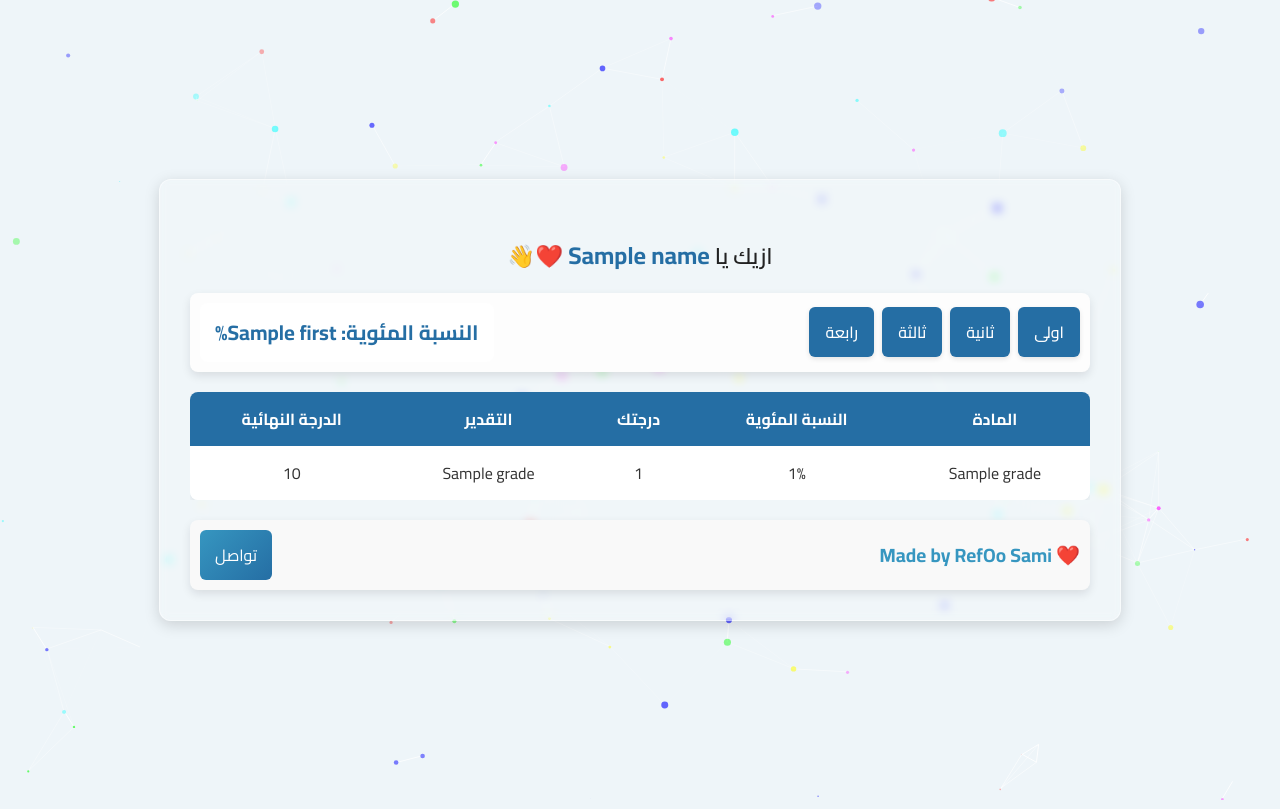
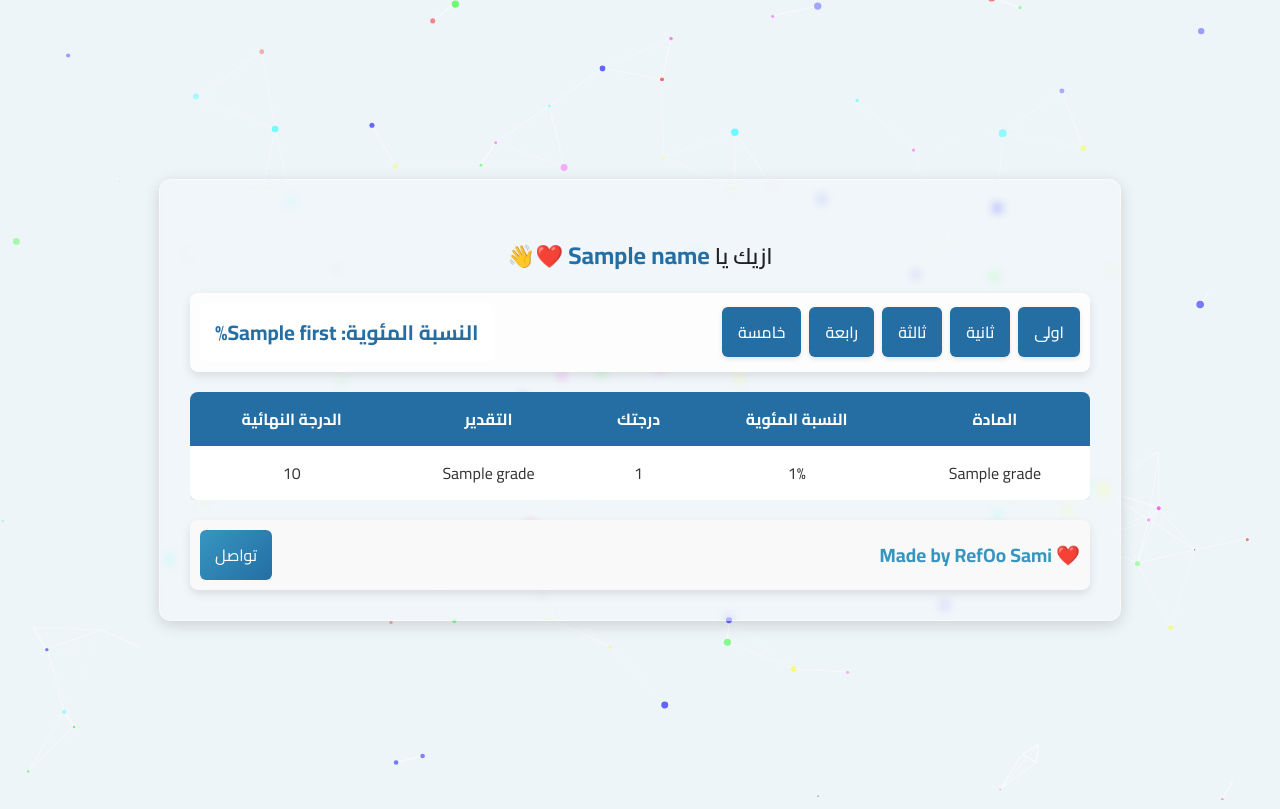
Before and after one commit to RefOoSami001/final, a Flask app: template templates/grades.html in a window 1280 px wide. Run offline with Flask 3, Linux system fonts and the light colour scheme; the template is opened without the code that fills it: most values are stand-ins (such as "Sample title", 1, 10 or a date in 2020); some libraries are stand-ins or nearby versions.

Commit message:
Update grades.html

```diff
--- a/templates/grades.html
+++ b/templates/grades.html
@@ -21,6 +21,7 @@
                 <button onclick="toggleYear('Second')">ثانية</button>
                 <button onclick="toggleYear('Third')">ثالثة</button>
                 <button onclick="toggleYear('Fourth')">رابعة</button>
+                <button onclick="toggleYear('Fifith')">خامسة</button>
             </div>
             <div id="percentage-container">
                 النسبة المئوية: <span id="percentage">{{ percentage_by_year['First'] }}%</span>
```
